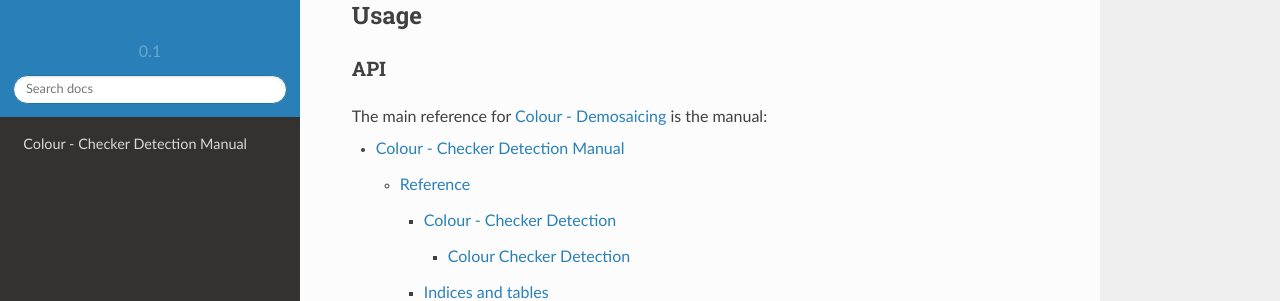
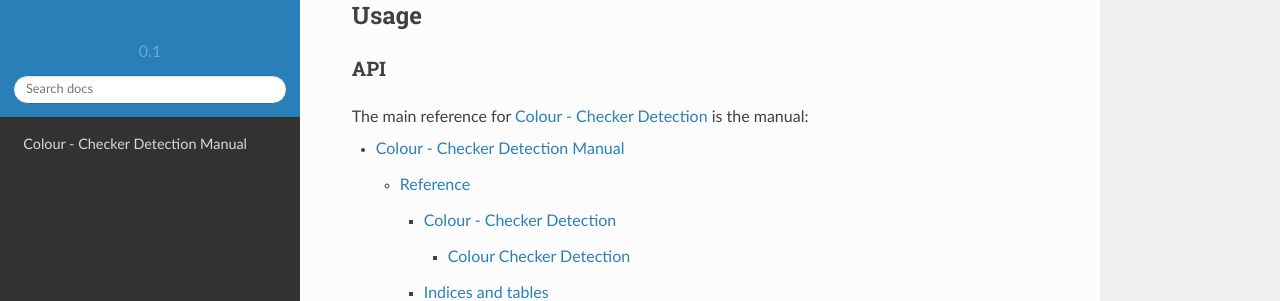
Before and after one commit to colour-science/colour-checker-detection, a Sphinx documentation site: the page built from docs/index.rst, in a window 1280 px wide and 900 px high, scrolled down 1378 px. Shown: the part 151-452 px from the top of the window. Built offline with Sphinx 7.4.7 and the Read the Docs theme 2.0.0, drawn with Linux system fonts in a browser that asks for light colours; the version number could not be read and is left out.

Commit message:
Fix incorrect reference in "index.rst" file.

```diff
--- a/docs/index.rst
+++ b/docs/index.rst
@@ -65,7 +65,7 @@ API
 ^^^
 
 The main reference for
-`Colour - Demosaicing <https://github.com/colour-science/colour-checker-detection>`_
+`Colour - Checker Detection <https://github.com/colour-science/colour-checker-detection>`_
 is the manual:
 
 .. toctree::
```
